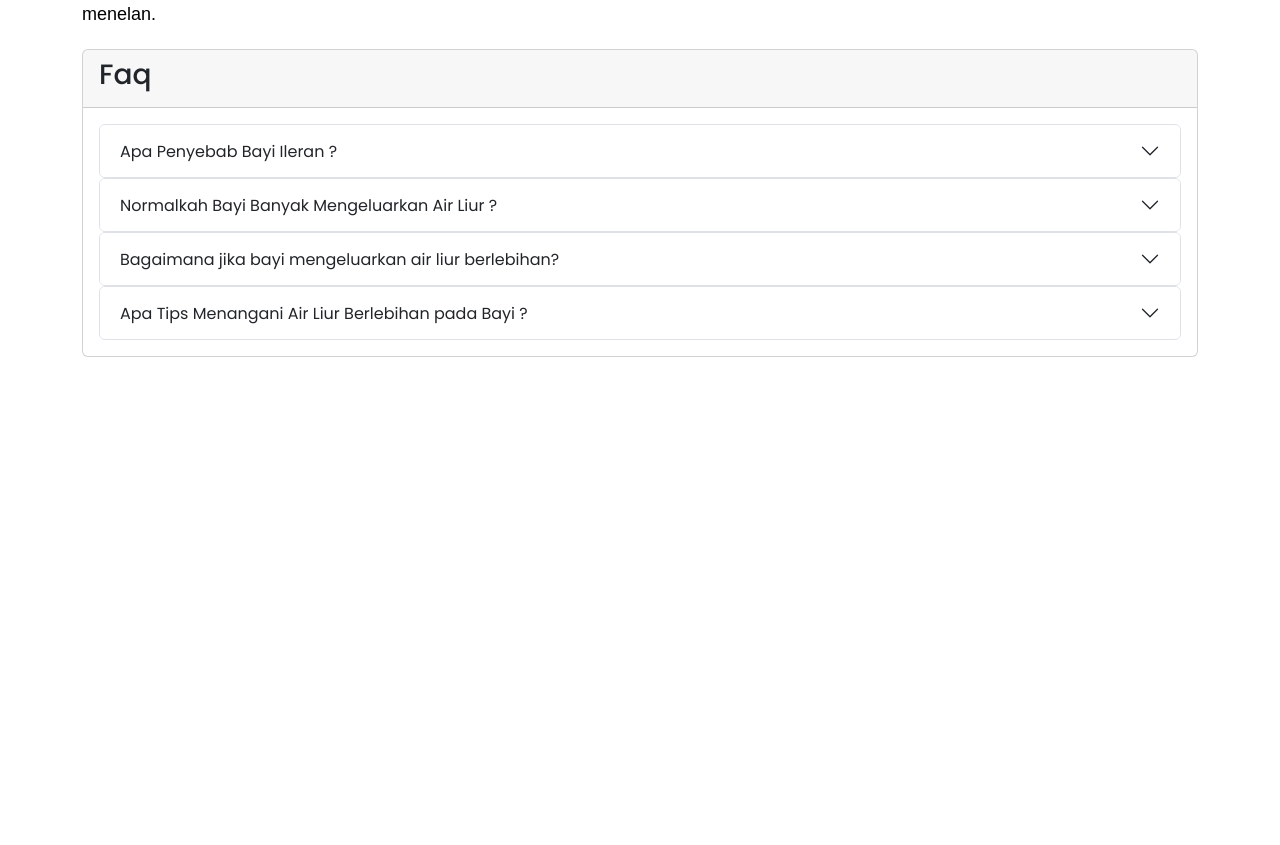
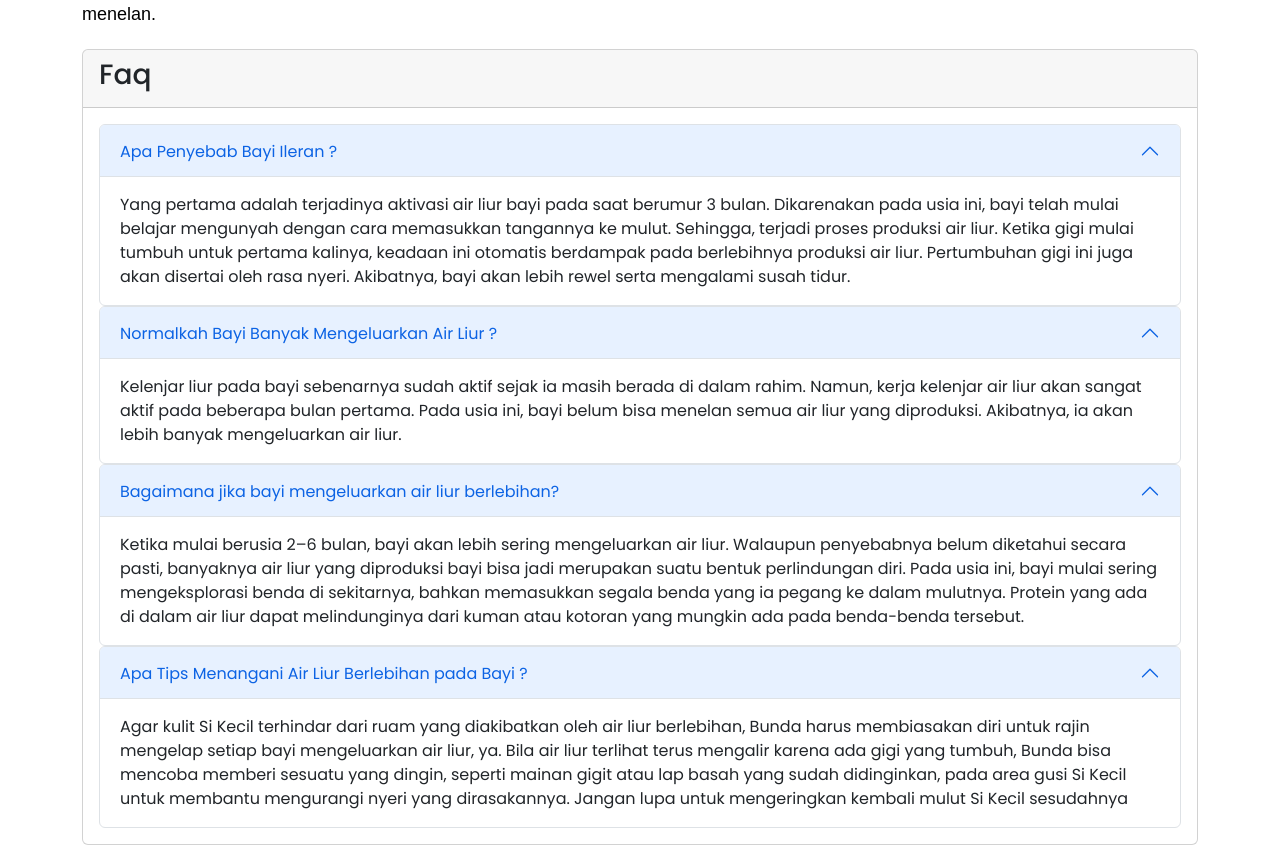
Before and after one commit to prasetya12/web-kesehatan, a React (Create React App) app: page /detail in a window 1280 px wide. Shown: the part 1060-1905 px from the top of the page. Before the commit the page ends 1417 px from the top, so only its background shows below. Built offline with nearby package versions, Linux system fonts and the light colour scheme.

Commit message:
update komponen bootstrap

```diff
--- a/src/components/Accordion.js
+++ b/src/components/Accordion.js
@@ -1,16 +1,18 @@
-import Accordion from 'react-bootstrap/Accordion';
-
-function AccordionBasic(props) {
-  return (
-    <Accordion defaultActiveKey="0">
-      <Accordion.Item>
-        <Accordion.Header>{props.header}</Accordion.Header>
-        <Accordion.Body>
-          {props.body}
-        </Accordion.Body>
-      </Accordion.Item>
-    </Accordion>
+export default function AccordionBasic(props) {
+  return(
+    <div class="accordion" id="accordionExample">
+      <div class="accordion-item">
+        <h2 class="accordion-header" id={props.label}>
+          <button class="accordion-button" type="button" data-bs-toggle="collapse" data-bs-target={props.target} aria-expanded="false" aria-controls={props.id}>
+          {props.header}
+          </button>
+        </h2>
+        <div id={props.id} class="accordion-collapse collapse show" aria-labelledby={props.label} data-bs-parent="#accordionExample">
+          <div class="accordion-body">
+            {props.body}
+          </div>
+      </div>
+  </div>
+</div>
   );
 }
-
-export default AccordionBasic;
--- a/src/components/Card.js
+++ b/src/components/Card.js
@@ -1,19 +1,13 @@
-import {
-  Card,
-  Button,
-} from "react-bootstrap";
-import {Link} from "react-router-dom";
+export default function Blog (props) {
 
-export default function Blog (props) {
   return (
-    <Card>
-      <Card.Img alt="Card image cap" src={props.image} />
-      <Card.Body>
-        <Card.Title tag="h5">{props.title}</Card.Title>
-        <Card.Subtitle>{props.subtitle}</Card.Subtitle>
-        <Card.Text className="mt-3">{props.text}</Card.Text>
-        <Link to={'/detail'}><Button color={props.color}>Read More</Button></Link>
-      </Card.Body>
-    </Card>
+    <div class="card" style={{width: '18rem'}}>
+      <img src={props.image} alt='asdsad'></img>
+      <div class="card-body">
+        <h5 class="card-title">{props.title}</h5>
+        <p class="card-text">{props.text}</p>
+        <a href="/detail" class="btn btn-primary">Lanjut Baca</a>
+      </div>
+    </div>
   );
 };
--- a/src/pages/Artikel.js
+++ b/src/pages/Artikel.js
@@ -1,17 +1,9 @@
-
-
-import React, { useState } from 'react'
 import Carousel from 'react-bootstrap/Carousel';
 import {
-    Card,
     Row,
     Col,
-    Button
 } from "react-bootstrap";
 import Blog from "../components/Card";
-import bg1 from "../assets/images/imgcar1.jpg";
-import bg2 from "../assets/images/imgcar2.jpg";
-import bg3 from "../assets/images/imgcar3.jpg";
 import art1 from "../assets/images/artikel1.jpg";
 import art2 from "../assets/images/artikel2.jpg";
 import art3 from "../assets/images/artikel3.jpg";
@@ -32,7 +24,7 @@ const BlogData = [
         title: "Ngidam Enggak Dituruti Bikin Anak Sering Ngeces, Mitos atau Fakta?",
         subtitle: "",
         description:
-            "Mums pasti sering dengar deh mitos yang bilang kalau ngidam Mums selama hamil enggak dituruti, maka waktu si Kecil lahir, ia akan sering ngeces atau ileran.Wah, kira-kira benar enggak sih mitos yang satu ini? ",
+            "Mums pasti sering dengar deh mitos yang bilang kalau ngidam Mums selama hamil enggak dituruti, maka waktu si Kecil lahir, ia akan sering ngeces atau ileran.Wah, kira-kira benar ... ",
         btnbg: "primary",
     },
     {
@@ -50,7 +42,6 @@ export default function Artikel() {
     return (
         <>
             <Header></Header>
-
 
                 <h5 class='artikel-title'>Semua Artikel</h5>
                 <div className='carousel-artikel' >
--- a/src/pages/DetailArtikel.js
+++ b/src/pages/DetailArtikel.js
@@ -10,18 +10,30 @@ import Header from '../components/Header';
 
 const accordData = [
   {
+    id:"collapseOne",
+    target:"#collapseOne",
+    label:"headingOne",
     header:"Apa Penyebab Bayi Ileran ?",
     body: "Yang pertama adalah terjadinya aktivasi air liur bayi pada saat berumur 3 bulan. Dikarenakan pada usia ini, bayi telah mulai belajar mengunyah dengan cara memasukkan tangannya ke mulut. Sehingga, terjadi proses produksi air liur.   Ketika gigi mulai tumbuh untuk pertama kalinya, keadaan ini otomatis berdampak pada berlebihnya produksi air liur. Pertumbuhan gigi ini juga akan disertai oleh rasa nyeri. Akibatnya, bayi akan lebih rewel serta mengalami susah tidur.    ",
   },
   {
+    id:"collapseTwo",
+    target:"#collapseTwo",
+    label:"headingTwo",
     header:"Normalkah Bayi Banyak Mengeluarkan Air Liur ?    ",
     body: "Kelenjar liur pada bayi sebenarnya sudah aktif sejak ia masih berada di dalam rahim. Namun, kerja kelenjar air liur akan sangat aktif pada beberapa bulan pertama. Pada usia ini, bayi belum bisa menelan semua air liur yang diproduksi. Akibatnya, ia akan lebih banyak mengeluarkan air liur.    ",
   },
   {
+    id:"collapseThree",
+    target:"#collapseThree",
+    label:"headingThree",
     header:"Bagaimana jika bayi mengeluarkan air liur berlebihan? ",
     body: "Ketika mulai berusia 2–6 bulan, bayi akan lebih sering mengeluarkan air liur. Walaupun penyebabnya belum diketahui secara pasti, banyaknya air liur yang diproduksi bayi bisa jadi merupakan suatu bentuk perlindungan diri. Pada usia ini, bayi mulai sering mengeksplorasi benda di sekitarnya, bahkan memasukkan segala benda yang ia pegang ke dalam mulutnya. Protein yang ada di dalam air liur dapat melindunginya dari kuman atau kotoran yang mungkin ada pada benda-benda tersebut.",
   },
   {
+    id:"collapseFour",
+    target:"#collapseFour",
+    label:"headingFour",
     header:"Apa Tips Menangani Air Liur Berlebihan pada Bayi ?",
     body: "Agar kulit Si Kecil terhindar dari ruam yang diakibatkan oleh air liur berlebihan, Bunda harus membiasakan diri untuk rajin mengelap setiap bayi mengeluarkan air liur, ya. Bila air liur terlihat terus mengalir karena ada gigi yang tumbuh, Bunda bisa mencoba memberi sesuatu yang dingin, seperti mainan gigit atau lap basah yang sudah didinginkan, pada area gusi Si Kecil untuk membantu mengurangi nyeri yang dirasakannya. Jangan lupa untuk mengeringkan kembali mulut Si Kecil sesudahnya",
   }
@@ -51,6 +63,9 @@ export default function DetailArtikel() {
       {accordData.map((blg) => (
           <Col>
             <AccordionBasic
+              id={blg.id}
+              label={blg.label}
+              target={blg.target}
               header={blg.header}
               body={blg.body}
             />
```
